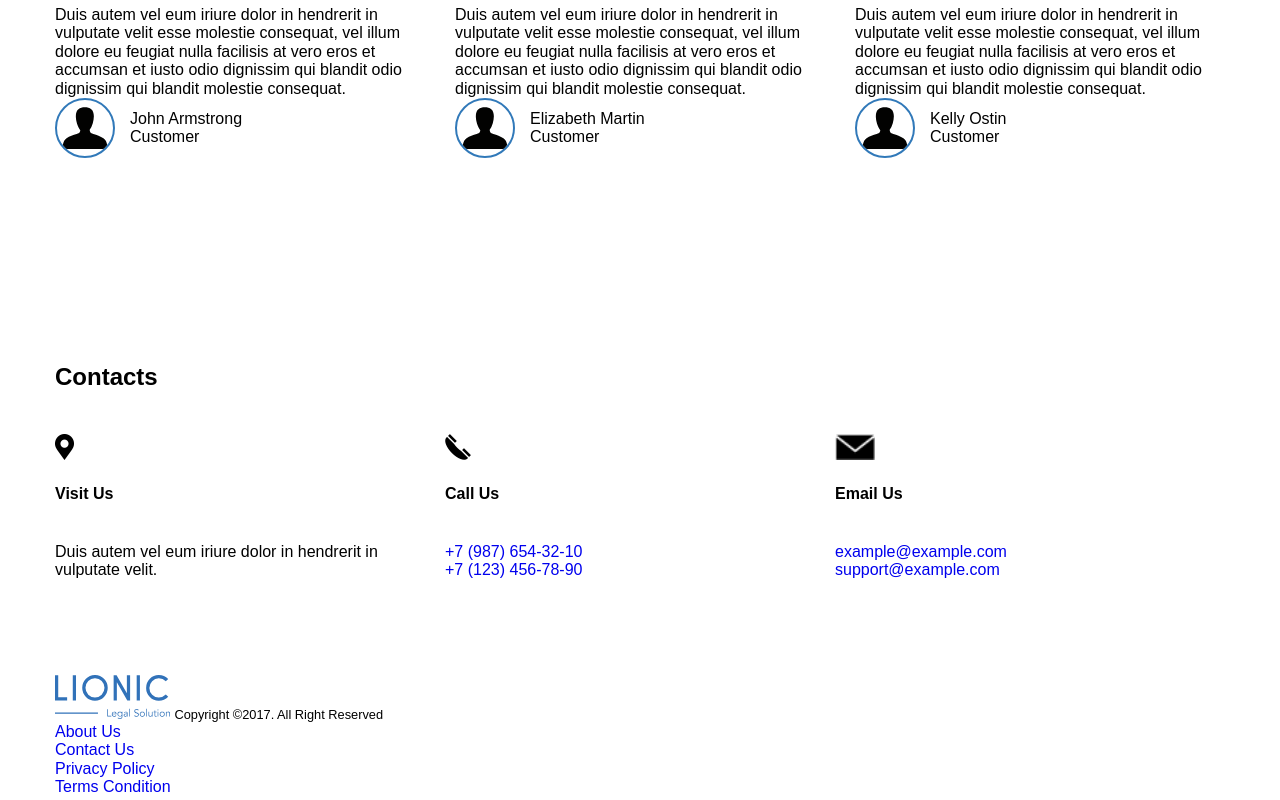
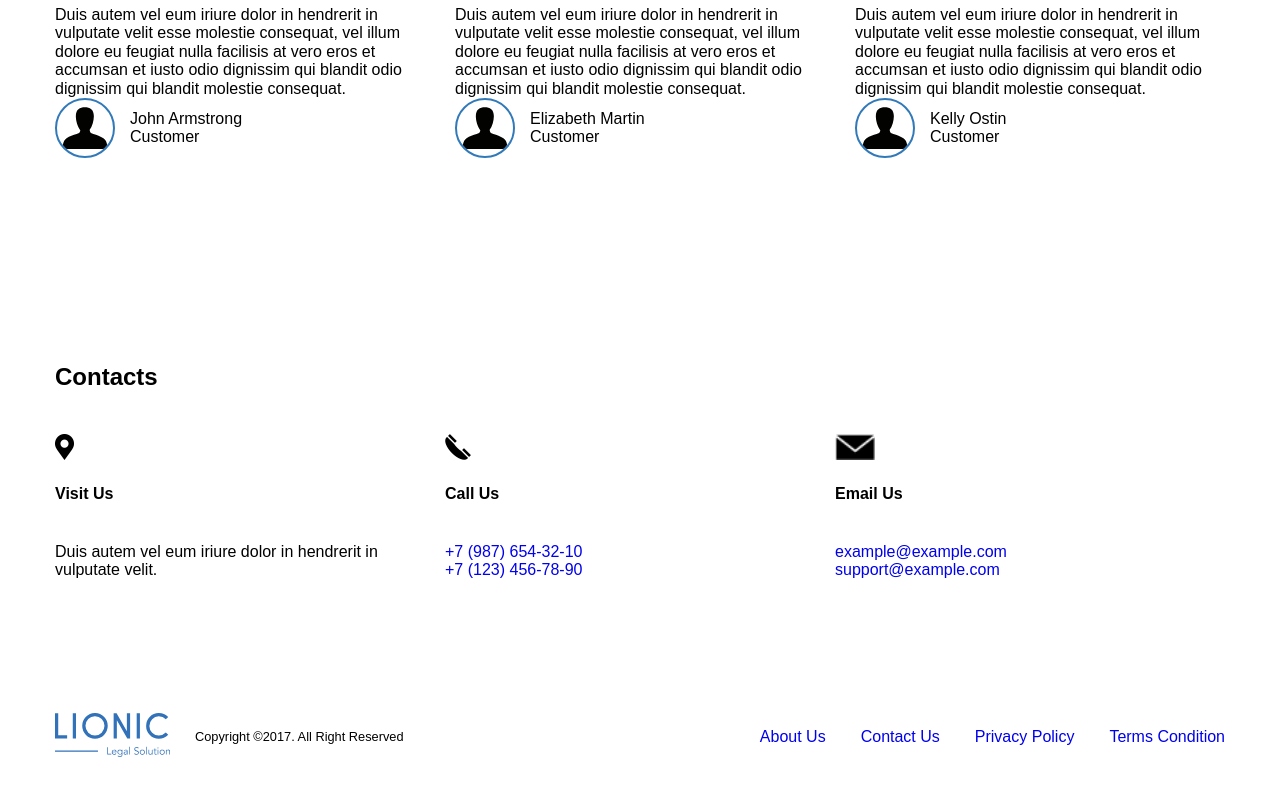
Before and after one commit to thewebtrident/Lionic, a plain HTML site: page index.html in a window 1280 px wide. Shown: the part 1328-2128 px from the top of the page. Drawn offline with Linux system fonts and the light colour scheme.

Commit message:
feat: add footer-block

```diff
--- a/css/style.css
+++ b/css/style.css
@@ -205,3 +205,34 @@ html {
 }
 
 /*********************** Contacts END ***********************/
+
+/*********************** Footer ***********************/
+
+.footer {
+    height: 125px;
+}
+
+.footer-container {
+    display: flex;
+    align-items: center;
+    justify-content: space-between;
+    height: 100%;
+}
+
+.footer-left {
+    display: flex;
+    align-items: center;
+}
+
+.footer-logo {
+    margin-right: 25px;
+}
+
+.footer-nav-list {
+    display: flex;
+}
+
+.footer-nav-item:not(:last-child) {
+    margin-right: 35px;
+}
+/*********************** Footer END ***********************/
--- a/index.html
+++ b/index.html
@@ -285,7 +285,7 @@
   </main>
 
   <footer class="footer">
-    <div class="container">
+    <div class="container footer-container">
       <div class="footer-left">
         <a href="#" class="footer-logo">
           <img src="/img/logo.svg" alt="Lionic Logo" class="footer-logo-img">
```
